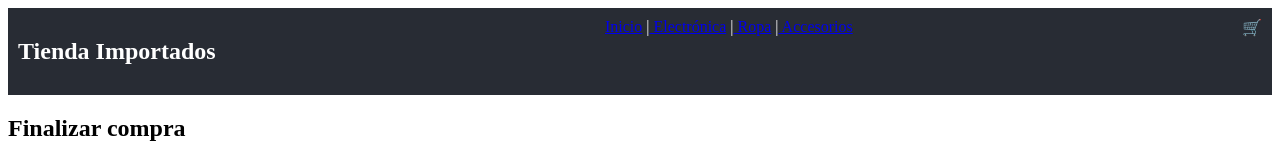
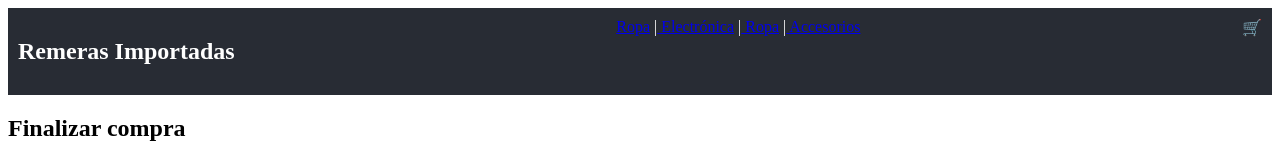
Before and after one commit to Rodrigo-Carinelli/CreaTuLanding1-Carinelli, a React (Vite) app: page /checkout in a window 1280 px wide. Shown: the top 160 px of the page. Built offline with nearby package versions, Linux system fonts and the light colour scheme.

Commit message:
termine el carrito

```diff
--- a/src/components/CartWidget.jsx
+++ b/src/components/CartWidget.jsx
@@ -1,14 +1,15 @@
 
 import { useCart } from "../context/CartContext";
+import { Link } from "react-router-dom";
 
 const CartWidget = () => {
     const { totalQuantity } = useCart();
 
     return (
-        <div>
+        <Link to="/cart" style={{ textDecoration: "none", color: "inherit" }}>
             <span role="img" aria-label="cart">🛒</span>
             {totalQuantity > 0 && <span>({totalQuantity})</span>}
-        </div>
+        </Link>
     );
 };
 
--- a/src/components/NavBar.jsx
+++ b/src/components/NavBar.jsx
@@ -5,9 +5,9 @@
     console.log('renderizando NavBar');
     return (
         <nav style={{ display: "flex", justifyContent: "space-between", padding: "10px", background: "#282c34", color: "white" }}>
-            <h1>Tienda Importados</h1>
+            <h1>Remeras Importadas</h1>
             <div>
-                <Link to="/">Inicio</Link> |
+                <Link to="/">Ropa</Link> |
                 <Link to="/categoria/electronica"> Electrónica</Link> |
                 <Link to="/categoria/ropa"> Ropa</Link> |
                 <Link to="/categoria/accesorios"> Accesorios</Link>
```
